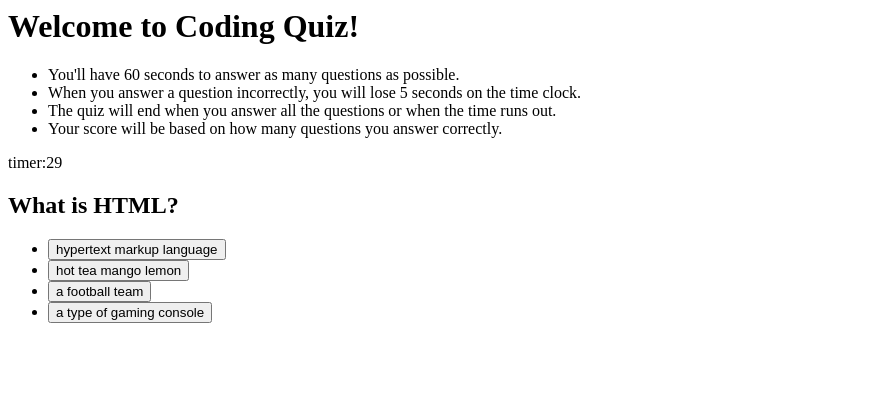
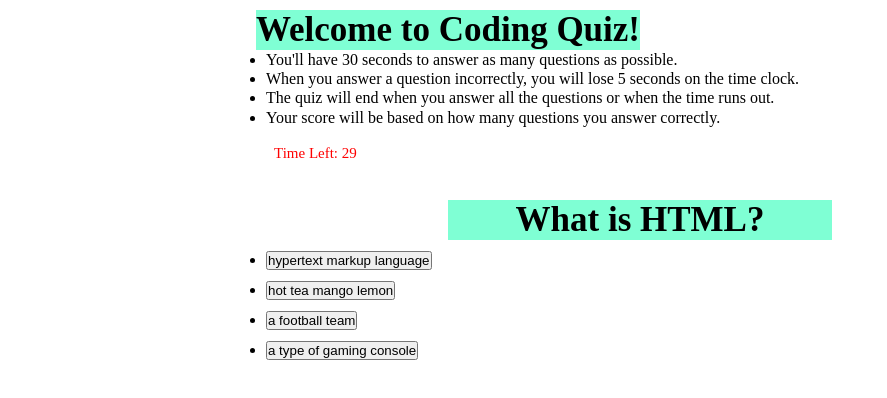
Before and after one commit to codyeddie/coding-quiz, a plain HTML site: page index.html in a window 1280 px wide. Both pictures are taken after a click on the button "Start Quiz!". Shown: the whole page, without its empty margins (0-887 px from the left). Drawn offline with Linux system fonts and the light colour scheme.

Commit message:
add basic styling

```diff
--- a/assets/css/style.css
+++ b/assets/css/style.css
@@ -0,0 +1,61 @@
+* {
+    margin: 0;
+    padding: 0;
+    box-sizing: 0;
+}
+
+header div {
+    margin: 0px auto;
+    padding: 10px;
+    /* border: solid 2px blue; */
+    width: 60%
+}
+
+header h1 {
+    /* margin: 0px auto; */
+    background-color:aquamarine;
+    font-size: 35px;
+    width: 50%;
+    text-align: center;
+}
+
+header div ul li {
+    margin: 0px 10px;
+    width: 100%;
+    align-items: center;
+    line-height: 1.2;
+}
+
+header button {
+    margin: 10px;
+    width: 50%
+}
+
+header p {
+    margin: 8px;
+    padding: 10px;
+    color: red;
+    font-size: 15px;
+}
+
+section div {
+    margin: 0px auto;
+    padding: 10px;
+    /* border: solid 2px blue; */
+    width: 60%
+}
+
+section h2 {
+    margin: 0px auto;
+    background-color:aquamarine;
+    font-size: 35px;
+    width: 50%;
+    text-align: center;
+}
+
+section div ul li {
+    margin: 10px;
+    width: 100%;
+    align-items: center;
+    line-height: 1.2;
+}
--- a/assets/js/script.js
+++ b/assets/js/script.js
@@ -1,3 +1,4 @@
+// variables that are declared in the global scope that are going to be used in functions
 var quizBox = document.getElementById("question-box");
 var quizQuestion = document.getElementById("question");
 var startQuiz = document.getElementById("quizStart");
@@ -10,8 +11,21 @@ var timer;
 var timerCounter = 30;
 var countdown = document.getElementById("countdown");
 
+// setting the quizbox div to be hidden until the start quiz button is clicked
 quizBox.style.display = "none";
+countdown.style.display = "none";
 
+// function that runs when game is over that prompts the user to enter their initials to be used to log highscore
+var getInitials = function () {
+    var initials = "";
+    while (initials === "" || initials == null) {
+        initials = prompt("Please enter your initials to log your score.");
+    }
+    console.log("Your intitials are " + initials);
+    countdown.textContent = "Great job " + initials + "! You finished with a score of " + score + " with " + timerCounter + " seconds left! Press start quiz to try again.";
+}
+
+// an array that contains all the questions and answers for the quiz
 var questionsList = [
     {
         question: "What is HTML?",
@@ -37,43 +51,84 @@ var questionsList = [
         answer4: "a type of computer",
         correctAnswer: "adding functionality to page",
     },
+    {
+        question: "What is a Web API?",
+        answer1: "one of Spider-Man's web shoooter settings",
+        answer2: "an application programming interface for the web",
+        answer3: "a website on the internet",
+        answer4: "an iphone app",
+        correctAnswer: "an application programming interface for the web",
+    },
+    {
+        question: "What is Jquery?",
+        answer1: "a web development language",
+        answer2: "an awesome boardgame for your family",
+        answer3: "a JavaScript code library",
+        answer4: "a notebook app for your phone",
+        correctAnswer: "a JavaScript code library",
+    },
+    {
+        question: "What is Bootstrap?",
+        answer1: "a shoe company",
+        answer2: "a framework for front end web and app development",
+        answer3: "a snowboarding company",
+        answer4: "a piece of leather on your boot",
+        correctAnswer: "a framework for front end web and app development",
+    },
 ]
 
+// setting a variable to use as an index value for the questionsList array
 var currentQuestion = 0
 
-startQuiz.addEventListener("click", function () {
+// function that allows the quiz to begin and timer to start
+var quizBegin = function () {
     quizBox.style.display = "block";
     startQuiz.style.display = "none";
+    countdown.style.display = "block";
     genQuestion();
-    timer = setInterval(function() {
-        countdown.textContent = "timer:" + timerCounter;
+    timer = setInterval(function () {
+        countdown.textContent = "Time Left: " + timerCounter;
         if (timerCounter > 0) {
             timerCounter--
         } else {
             clearInterval(timer)
-            countdown.textContent = "time's up";
+            getInitials();
+            // window.alert("Your time is up! You finished with a score of " + score + "! Great job!")
+            // countdown.textContent = "TIME'S UP! Great job" + initials + "! You finished with a score of " + score + "! Press start quiz to try again.";
+            quizBox.style.display = "none"
+            startQuiz.style.display = "block"
         }
-    },1000)
-})
 
+    }, 1000)
+};
+
+// adding an event listener to the start quiz button so it can run the quiz when clicked
+startQuiz.addEventListener("click", quizBegin);
+
+// function that generates questions using the questionsList array objects and their properties
 function genQuestion() {
     quizQuestion.textContent = questionsList[currentQuestion].question;
     answerChoice1.textContent = questionsList[currentQuestion].answer1;
     answerChoice2.textContent = questionsList[currentQuestion].answer2;
     answerChoice3.textContent = questionsList[currentQuestion].answer3;
     answerChoice4.textContent = questionsList[currentQuestion].answer4;
+
 }
 
+// adding event listeners to the answer buttons
 answerChoice1.addEventListener("click", checkAnswer)
 answerChoice2.addEventListener("click", checkAnswer)
 answerChoice3.addEventListener("click", checkAnswer)
 answerChoice4.addEventListener("click", checkAnswer)
 
+
+// function that checks the answer based on button selection and either adds points to score total or subtracts from total time left on quiz
 function checkAnswer() {
     var answerSelection = this.textContent;
     console.log(answerSelection);
-    if (answerSelection == questionsList[currentQuestion].correctAnswer){
+    if (answerSelection == questionsList[currentQuestion].correctAnswer) {
         score += 10;
+        currentQuestion++
     } else {
         timerCounter -= 5
     }
@@ -85,15 +140,4 @@ function checkAnswer() {
     else {
         clearInterval(timer)
     }
-    console.log("check")
 }
-
-
-
-
-// quizBox.appendChild(quizQuestion);
-// quizBox.appendChild(answerList);
-// answerList.appendChild(answerChoice1);
-// answerList.appendChild(answerChoice2);
-// answerList.appendChild(answerChoice3);
-// answerList.appendChild(answerChoice4);
--- a/index.html
+++ b/index.html
@@ -1,4 +1,6 @@
+<!DOCTYPE html>
 <html lang="en">
+
 <head>
     <meta charset="UTF-8">
     <meta http-equiv="X-UA-Compatible" content="IE=edge">
@@ -6,11 +8,13 @@
     <link rel="stylesheet" href="./assets/css/style.css" />
     <title>Coding Quiz</title>
 </head>
+
 <body>
+    <header>
         <div class="start-quiz">
             <h1>Welcome to Coding Quiz!</h1>
             <ul>
-            <li>You'll have 60 seconds to answer as many questions as possible.</li>
+                <li>You'll have 30 seconds to answer as many questions as possible.</li>
                 <li>When you answer a question incorrectly, you will lose 5 seconds on the time clock.</li>
                 <li>The quiz will end when you answer all the questions or when the time runs out.</li>
                 <li>Your score will be based on how many questions you answer correctly.</li>
@@ -18,9 +22,11 @@
             <button id="quizStart">Start Quiz!</button>
             <p id="countdown"></p>
         </div>
+    </header>
 
+    <section>
         <div id="question-box">
-        <h2 id="question">question</h2>
+            <h2 id="question"></h2>
             <ul>
                 <li><button id="answer1"></button></li>
                 <li><button id="answer2"></button></li>
@@ -28,7 +34,9 @@
                 <li><button id="answer4"></button></li>
             </ul>
         </div>
+    </section>
 
     <script src="./assets/js/script.js"></script>
 </body>
+
 </html>
```
Lines whose indentation alone changed are shown as unchanged.
